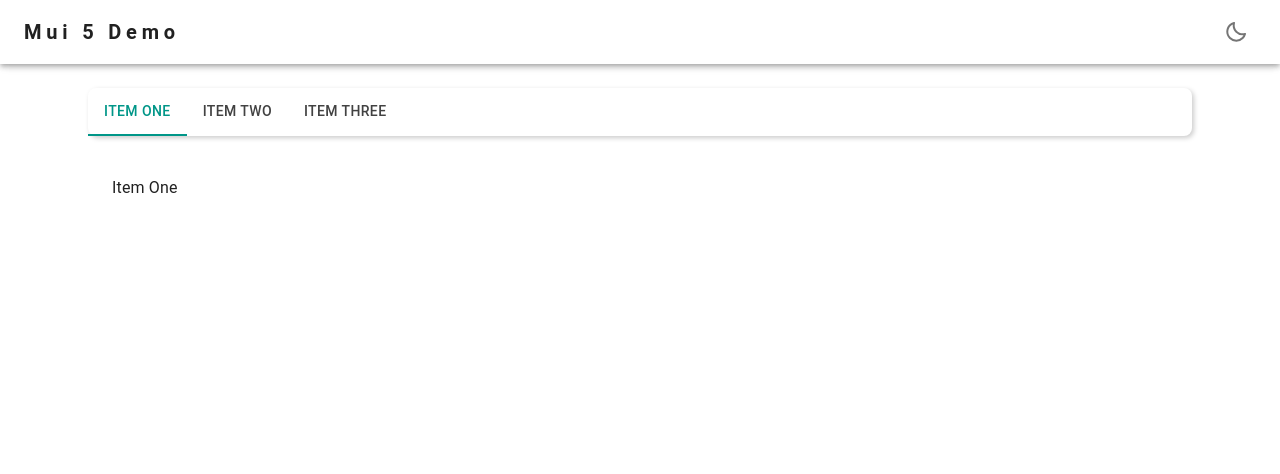
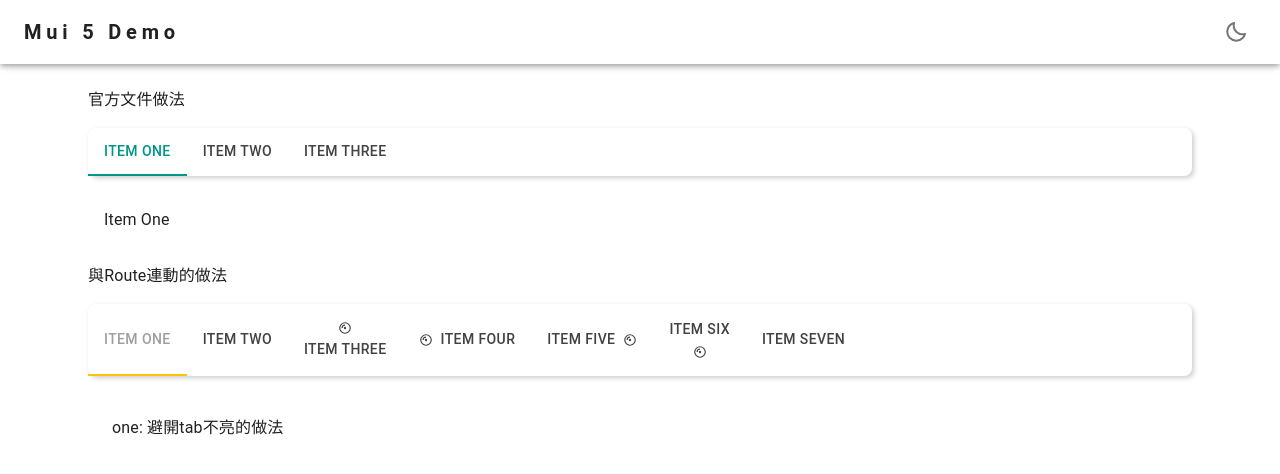
Before and after one commit to Luciano0322/react_ts_hook, a React (Create React App) app in the folder cra-mui5/: page /muiTabs in a window 1280 px wide. Shown: the top 474 px of the page. Built offline with nearby package versions, Linux system fonts and the light colour scheme.

Commit message:
mui tabs 教學

```diff
--- a/cra-mui5/src/App.tsx
+++ b/cra-mui5/src/App.tsx
@@ -1,6 +1,6 @@
 import { Container, createTheme, CssBaseline, ThemeProvider } from '@mui/material';
 import React from 'react';
-import { BrowserRouter as Router, Route, Routes, useRoutes } from 'react-router-dom';
+import { BrowserRouter as Router } from 'react-router-dom';
 // import useToggle from './hooks/useToggle';
 // import Home from './pages/Home';
 // import Layout from './pages/Layout';
@@ -15,14 +15,14 @@ import { BrowserRouter as Router, Route, Routes, useRoutes } from 'react-router-
 // import PageError from './pages/PageError';
 import { withBWTheme } from './styles/mainTheme';
 import { useSelector } from 'react-redux';
-import { RootState } from './lib/store';
 import RoutesConfig from './pages/RoutesConfig';
+import { selectDarkMod } from './lib/slices/darkModSlice';
 
 
 function App() {
   // 這裡應該用gloabel state來處理
   // const [dark, setDark] = useToggle(true)
-  const { dark } = useSelector((state: RootState) => state.darkMod)
+  const { dark } = useSelector(selectDarkMod)
   const bwModeTheme = createTheme(withBWTheme(dark ? 'dark': 'light'));
   return (
     <Router>
--- a/cra-mui5/src/components/Navbar/index.tsx
+++ b/cra-mui5/src/components/Navbar/index.tsx
@@ -3,11 +3,10 @@ import React from 'react';
 import { Link } from 'react-router-dom';
 import { BiSun, BiMoon } from 'react-icons/bi';
 import { useDispatch, useSelector } from 'react-redux';
-import { RootState } from '../../lib/store';
-import { modeChange } from '../../lib/slices/darkModSlice';
+import { modeChange, selectDarkMod } from '../../lib/slices/darkModSlice';
 
 const Navbar = () => {
-  const { dark } = useSelector((state: RootState) => state.darkMod);
+  const { dark } = useSelector(selectDarkMod);
   const dispatch = useDispatch();
   return (
     <AppBar
--- a/cra-mui5/src/lib/slices/darkModSlice.ts
+++ b/cra-mui5/src/lib/slices/darkModSlice.ts
@@ -1,4 +1,5 @@
 import { createSlice, PayloadAction } from "@reduxjs/toolkit";
+import { RootState } from "../store";
 
 interface DarkModState {
   dark: boolean;
@@ -15,6 +16,8 @@ export const darkModSlice = createSlice({
     }
   }
 });
+// in ts需要定義RootState
+export const selectDarkMod = (state: RootState) => state.darkMod;
 // 拆解redux actions function
 export const { modeChange } = darkModSlice.actions;
 
--- a/cra-mui5/src/lib/store.ts
+++ b/cra-mui5/src/lib/store.ts
@@ -6,7 +6,7 @@ const store = configureStore({
     darkMod: darkModSlice
   },
 })
-
+// RootState要記得下export來提供slices使用
 export type RootState = ReturnType<typeof store.getState>
 
 export default store;
--- a/cra-mui5/src/pages/MuiTabsList/DocTabpanel.tsx
+++ b/cra-mui5/src/pages/MuiTabsList/DocTabpanel.tsx
@@ -19,7 +19,7 @@ const DocTabpanel = (props: TabPanelProps) => {
       {...other}
     >
       {value === index && (
-        <Box sx={{ p: 3 }}>
+        <Box sx={{ p: 2 }}>
           {children}
         </Box>
       )}
--- /dev/null
+++ b/cra-mui5/src/pages/MuiTabsList/RouteTabpanel.tsx
@@ -0,0 +1,12 @@
+import { Box } from '@mui/material'
+import React from 'react'
+import { useParams } from 'react-router-dom'
+
+const RouteTabpanel = () => {
+  const { childUrl } = useParams()
+  return (
+    <Box p={2}>{childUrl}</Box>
+  )
+}
+
+export default RouteTabpanel
--- a/cra-mui5/src/pages/MuiTabsList/index.tsx
+++ b/cra-mui5/src/pages/MuiTabsList/index.tsx
@@ -1,6 +1,7 @@
 import { Box, Stack, Tab, Tabs, Typography } from '@mui/material'
 import React, { useState } from 'react'
-import { useLocation } from 'react-router-dom';
+import { BiAlbum } from 'react-icons/bi';
+import { Link, Outlet, useParams } from 'react-router-dom';
 import DocTabpanel from './DocTabpanel';
 
 // 這裡我做了一點簡化的修改但大致與doc相同
@@ -12,15 +13,38 @@ function a11yProps(index: number) {
 }
 
 const MuiTabsList = () => {
+  // doc example
   const [tab, setTab] = useState(0);
   const tabChange = (event: React.SyntheticEvent, newValue: number) => {
     setTab(newValue);
   };
-  const location = useLocation();
-  console.log(location);
+  const { childUrl } = useParams();
+  // 盡量避免undefined
+  const paramsToIndex = (param: string | undefined): number | undefined => {
+    switch (param) {
+      // 要避免default不亮
+      // case "one":
+      //   return 0;
+      case "two":
+        return 1;
+      case "three":
+        return 2;
+      case "four":
+        return 3;
+      case "five":
+        return 4;
+      case "six":
+        return 5;
+      case "seven":
+        return 6;
+      default:
+        return 0;
+    }
+  }
 
   return (
     <Stack spacing={2}>
+      <Typography>官方文件做法</Typography>
       <Box sx={{borderRadius: 2, boxShadow: `2px 2px 5px #CCC`}}>
         <Tabs value={tab} onChange={tabChange} aria-label="example from mui doc">
           <Tab label="Item One" {...a11yProps(0)} />
@@ -37,6 +61,30 @@ const MuiTabsList = () => {
       <DocTabpanel value={tab} index={2}>
         <Typography>Item Three</Typography>
       </DocTabpanel>
+      <Typography>與Route連動的做法</Typography>
+      <Box sx={{borderRadius: 2, boxShadow: `2px 2px 5px #CCC`}}>
+        <Tabs
+          value={paramsToIndex(childUrl)}
+          aria-label="combine react-router"
+          textColor="primary"
+          indicatorColor="secondary"
+          // centered
+          variant="scrollable"
+          // scrollButtons="auto"
+          scrollButtons={false}
+        >
+          <Tab label="Item One" component={Link} to="" disabled/>
+          <Tab label="Item Two" component={Link} to="two" />
+          <Tab label="Item Three" component={Link} to="three" icon={<BiAlbum/>} />
+          <Tab label="Item Four" component={Link} to="four" iconPosition="start" icon={<BiAlbum/>}/>
+          <Tab label="Item Five" component={Link} to="five" iconPosition="end" icon={<BiAlbum/>}/>
+          <Tab label="Item Six" component={Link} to="six" iconPosition="bottom" icon={<BiAlbum/>}/>
+          <Tab label="Item Seven" component={Link} to="seven" />
+        </Tabs>
+      </Box>
+      {/* 排除不亮事件處理方法 */}
+      {!childUrl && <Box p={3}>one: 避開tab不亮的做法</Box>}
+      <Outlet/>
     </Stack>
   )
 }
```
Also changed, not shown: cra-mui5/src/pages/RoutesConfig.tsx (+7 -0 lines).
